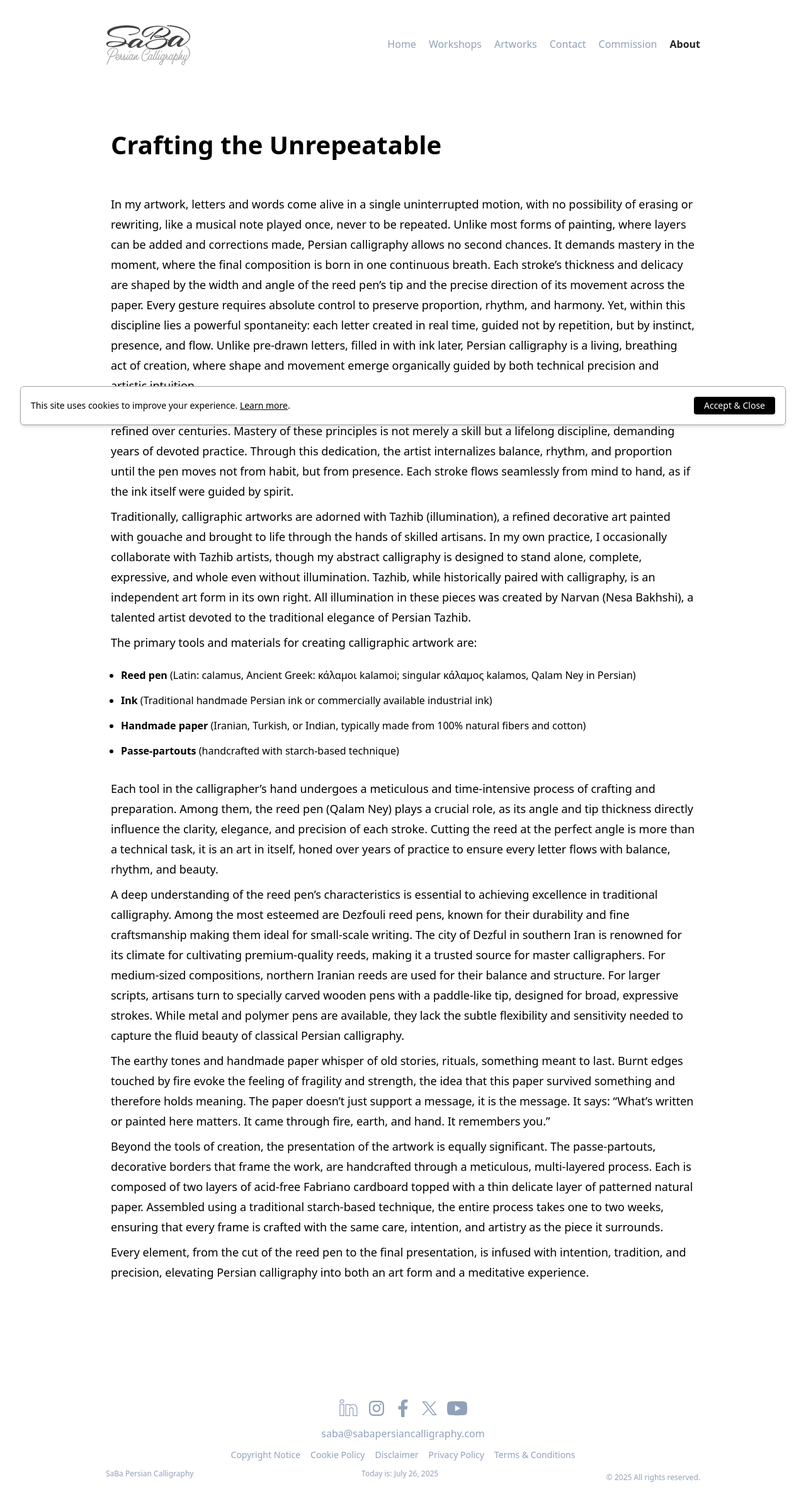
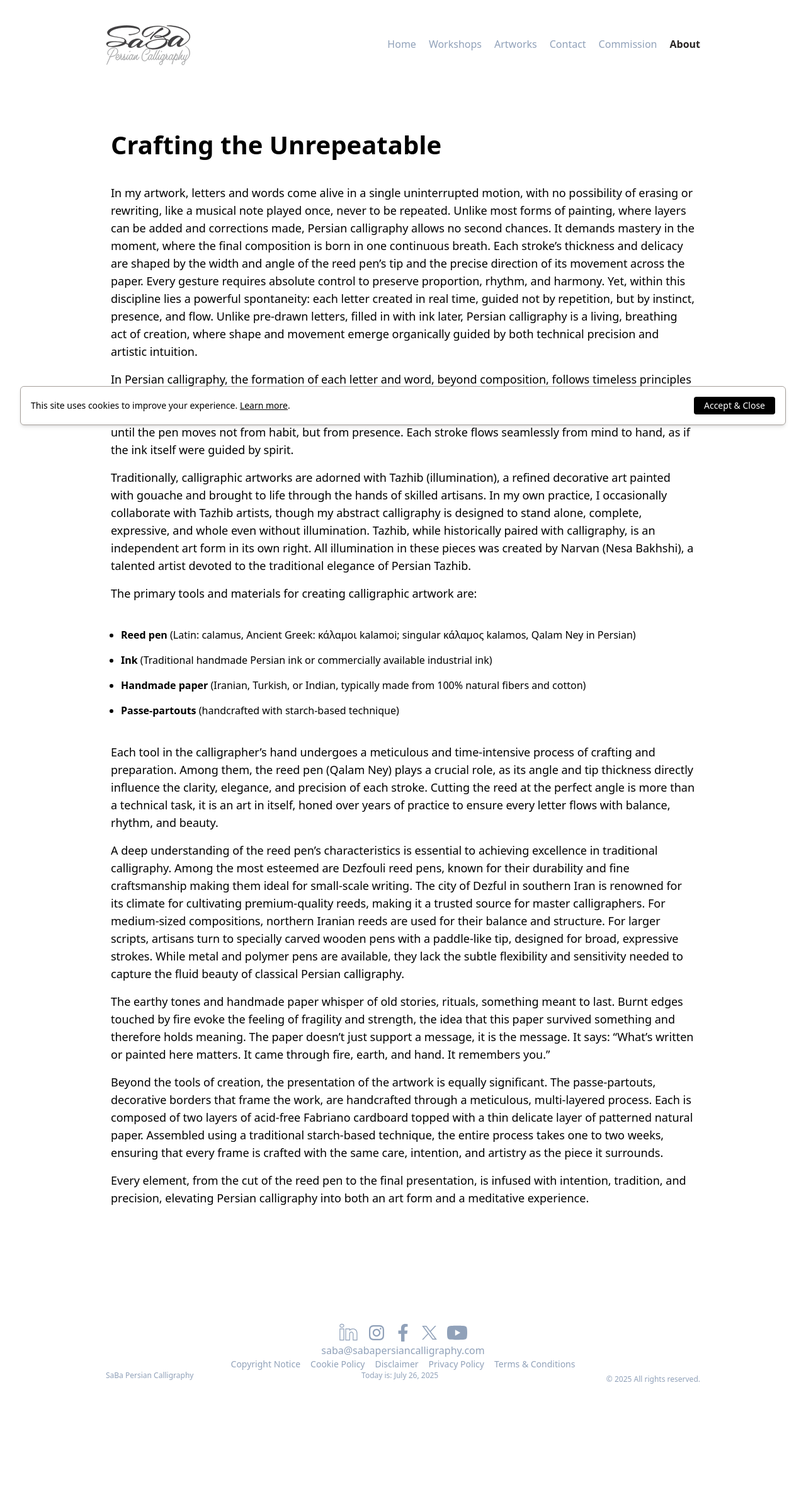
Before and after one commit to sabaPersianCalligraphy/spc, a Jekyll site: the page built from about/method-and-materials/index.html, in a window 1280 px wide. Shown: the whole page at 63% size. Built offline with Jekyll 4.4.1, drawn with Linux system fonts in a browser that asks for light colours; some web fonts are replaced; after the commit the page ends 2224 px from its top, so only the background shows below that.

Commit message:
edit space

```diff
--- a/_includes/footer.html
+++ b/_includes/footer.html
@@ -1,4 +1,4 @@
-<div class="container w-full px-2 space-y-3" style="gap: 1.5rem;">
+<div class="container w-full px-2 gap-y-3" style="gap: 1.5rem;">
     <!-- Social links -->
     <div class="flex flex-wrap items-center justify-center w-full gap-x-4">
 
--- a/_includes/header.html
+++ b/_includes/header.html
@@ -42,7 +42,7 @@
             <button
                 @mouseenter="aboutOpen = true"
                 @mouseleave="aboutOpen = false"
-                class="hover:font-bold hover:text-stone-800 {% if page.url == '/about/saba/' or page.url == '/about/saba-s-artistic-statement/' or page.url == '/about/narvan/' or page.url == '/about/narvan-s-artistic-statement/' or page.url == '/about/persian-calligraphy/' or page.url == '/about/persian-illumination/' or page.url == '/about/method-and-materials/' %} font-bold text-stone-800{% else %}text-slate-400{% endif %}"
+                class="hover:font-bold hover:text-stone-800 {% if page.url == '/about/saba/' or page.url == '/about/saba-s-artist-statement/' or page.url == '/about/narvan/' or page.url == '/about/narvan-s-artist-statement/' or page.url == '/about/persian-calligraphy/' or page.url == '/about/persian-illumination/' or page.url == '/about/method-and-materials/' %} font-bold text-stone-800{% else %}text-slate-400{% endif %}"
                 >
                 About
             </button>
@@ -57,7 +57,7 @@
 
                 <p class="font-semibold text-gray-300">SaBa</p>
                 <a href="/about/saba/" class="transition duration-150 ease-in-out text-slate-400 hover:font-bold hover:text-stone-800 hover:scale-110 block px-4 py-2 text-sm text-slate-600 {% if page.url == '/about/saba/' %} font-bold text-stone-800{% endif %}">SaBa</a>
-                <a href="/about/saba-s-artistic-statement/" class="transition duration-150 ease-in-out text-slate-400 hover:font-bold hover:text-stone-800 hover:scale-110 block px-4 py-2 text-sm text-slate-600 {% if page.url == '/about/saba-s-artistic-statement/' %} font-bold text-stone-800{% endif %}">Artist Statement</a>
+                <a href="/about/saba-s-artist-statement/" class="transition duration-150 ease-in-out text-slate-400 hover:font-bold hover:text-stone-800 hover:scale-110 block px-4 py-2 text-sm text-slate-600 {% if page.url == '/about/saba-s-artist-statement/' %} font-bold text-stone-800{% endif %}">Artist Statement</a>
                 <a href="/about/method-and-materials/" class="transition duration-150 ease-in-out text-slate-400 hover:font-bold hover:text-stone-800 hover:scale-110 block px-4 py-2 text-sm text-slate-600 {% if page.url == '/about/method-and-materials/' %} font-bold text-stone-800{% endif %}">Method & Materials</a>
 
                 <hr>
@@ -65,7 +65,7 @@
                 <p class="font-semibold text-gray-300">Narvan</p>
 
                 <a href="/about/narvan/" class="transition duration-150 ease-in-out text-slate-400 hover:font-bold hover:text-stone-800 hover:scale-110 block px-4 py-2 text-sm text-slate-600 {% if page.url == '/about/narvan/' %} font-bold text-stone-800{% endif %}">Narvan</a>
-                <a href="/about/narvan-s-artistic-statement/" class="transition duration-150 ease-in-out text-slate-400 hover:font-bold hover:text-stone-800 hover:scale-110 block px-4 py-2 text-sm text-slate-600 {% if page.url == '/about/narvan-s-artistic-statement/' %} font-bold text-stone-800{% endif %}">Artist Statement</a>
+                <a href="/about/narvan-s-artist-statement/" class="transition duration-150 ease-in-out text-slate-400 hover:font-bold hover:text-stone-800 hover:scale-110 block px-4 py-2 text-sm text-slate-600 {% if page.url == '/about/narvan-s-artist-statement/' %} font-bold text-stone-800{% endif %}">Artist Statement</a>
                 <hr>
                 <a href="/about/persian-calligraphy/" class="transition duration-150 ease-in-out text-slate-400 hover:font-bold hover:text-stone-800 hover:scale-110 block px-4 py-2 text-sm text-slate-600 {% if page.url == '/about/persian-calligraphy/' %} font-bold text-stone-800{% endif %}">Persian Calligraphy</a>
                 <a href="/about/persian-illumination/" class="transition duration-150 ease-in-out text-slate-400 hover:font-bold hover:text-stone-800 hover:scale-110 block px-4 py-2 text-sm text-slate-600 {% if page.url == '/about/persian-illumination/' %} font-bold text-stone-800{% endif %}">Persian Illumination</a>
@@ -147,7 +147,7 @@
             <div class="mt-1">
                 <button
                     @click="aboutOpen = !aboutOpen"
-                    class="w-full text-left px-2 py-2 hover:text-stone-800 {% if page.url == '/about/saba/' or page.url == '/about/saba-s-artistic-statement/' or page.url == '/about/narvan/' or page.url == '/about/narvan-s-artistic-statement/' or page.url == '/about/persian-calligraphy/' or page.url == '/about/persian-illumination/' or page.url == '/about/method-and-materials/' %} font-bold text-stone-800{% else %}text-slate-400{% endif %}"
+                    class="w-full text-left px-2 py-2 hover:text-stone-800 {% if page.url == '/about/saba/' or page.url == '/about/saba-s-artist-statement/' or page.url == '/about/narvan/' or page.url == '/about/narvan-s-artist-statement/' or page.url == '/about/persian-calligraphy/' or page.url == '/about/persian-illumination/' or page.url == '/about/method-and-materials/' %} font-bold text-stone-800{% else %}text-slate-400{% endif %}"
                 >
                     About
                 </button>
@@ -159,12 +159,12 @@
                 >
                     <p class="font-semibold text-gray-300">SaBa</p>
                         <a href="/about/saba/" class="block px-2 py-1 text-slate-500 hover:text-stone-800 {% if page.url == '/about/saba/' %} font-bold text-stone-800{% endif %}">SaBa</a>
-                        <a href="/about/saba-s-artistic-statement/" class="block px-2 py-1 text-slate-500 hover:text-stone-800 {% if page.url == '/about/saba-s-artistic-statement/' %} font-bold text-stone-800{% endif %}">Artist Statement</a>
+                        <a href="/about/saba-s-artist-statement/" class="block px-2 py-1 text-slate-500 hover:text-stone-800 {% if page.url == '/about/saba-s-artist-statement/' %} font-bold text-stone-800{% endif %}">Artist Statement</a>
                         <a href="/about/method-and-materials/" class="block px-2 py-1 text-slate-500 hover:text-stone-800 {% if page.url == '/about/method-and-materials/' %} font-bold text-stone-800{% endif %}">Method & Materials</a>
                     <hr>
                     <p class="font-semibold text-gray-300">Narvan</p>
                         <a href="/about/narvan/" class="block px-2 py-1 text-slate-500 hover:text-stone-800 {% if page.url == '/about/narvan/' %} font-bold text-stone-800{% endif %}">Narvan</a>
-                        <a href="/about/narvan-s-artistic-statement/" class="block px-2 py-1 text-slate-500 hover:text-stone-800 {% if page.url == '/about/about/narvan-s-artistic-statement/' %} font-bold text-stone-800{% endif %}">Artist Statement</a>
+                        <a href="/about/narvan-s-artist-statement/" class="block px-2 py-1 text-slate-500 hover:text-stone-800 {% if page.url == '/about/about/narvan-s-artist-statement/' %} font-bold text-stone-800{% endif %}">Artist Statement</a>
                     <hr>
                         <a href="/about/persian-calligraphy/" class="block px-2 py-1 text-slate-500 hover:text-stone-800 {% if page.url == '/about/persian-calligraphy/' %} font-bold text-stone-800{% endif %}">Persian Calligraphy</a>
                         <a href="/about/persian-illumination/" class="block px-2 py-1 text-slate-500 hover:text-stone-800 {% if page.url == '/about/persian-illumination/' %} font-bold text-stone-800{% endif %}">Persian Illumination</a>
--- a/_layouts/artwork.html
+++ b/_layouts/artwork.html
@@ -2,9 +2,9 @@
 layout: default
 ---
 
-<article class="w-full space-y-12">
+<article class="flex flex-col w-full gap-y-12">
     <nav class="text-sm text-left md:text-right" aria-label="Breadcrumb">
-        <ol class="inline-flex p-0 space-x-1 list-none">
+        <ol class="flex p-0 list-none gap-x-1">
             <li>
                 <a href="/" class="transition duration-150 ease-in-out text-slate-400 hover:font-bold hover:text-stone-800 hover:scale-110">Home</a>
                 <span>/</span>
@@ -22,7 +22,7 @@ layout: default
     <h2 class="text-center md:text-left">{{ page.title }}</h2>
 
     <div class="flex flex-col flex-col-reverse items-center h-full md:flex-row">
-        <div class="flex-1 space-y-3">
+        <div class="flex flex-col flex-1 gap-y-3">
             <p class="text-sm text-gray-600">
                 <span class="font-bold text-stone-800">Category:</span>
                 <span>{{ page.category }}</span>
--- a/about/method-and-materials/index.html
+++ b/about/method-and-materials/index.html
@@ -5,16 +5,17 @@ title: Method & Materials
 
 <h2>Crafting the Unrepeatable</h2>
 
-<p style="font-size: 18px; line-height: 32px; padding-top: 3rem;">
+<div class="flex flex-col mt-8 gap-y-4">
+  <p class="text-lg">
   In my artwork, letters and words come alive in a single uninterrupted motion, with no possibility of erasing or rewriting,  like a musical note played once, never to be repeated. Unlike most forms of painting, where layers can be added and corrections made, Persian calligraphy allows no second chances. It demands mastery in the moment, where the final composition is born in one continuous breath. Each stroke’s thickness and delicacy are shaped by the width and angle of the reed pen’s tip and the precise direction of its movement across the paper. Every gesture requires absolute control to preserve proportion, rhythm, and harmony. Yet, within this discipline lies a powerful spontaneity: each letter created in real time, guided not by repetition, but by instinct, presence, and flow. Unlike pre-drawn letters, filled in with ink later, Persian calligraphy is a living, breathing act of creation, where shape and movement emerge organically guided by both technical precision and artistic intuition.
   </p>
-<p style="font-size: 18px; line-height: 32px; padding-top: 0.5rem;">
+  <p class="text-lg">
   In Persian calligraphy, the formation of each letter and word, beyond composition, follows timeless principles refined over centuries. Mastery of these principles is not merely a skill but a lifelong discipline, demanding years of devoted practice. Through this dedication, the artist internalizes balance, rhythm, and proportion until the pen moves not from habit, but from presence. Each stroke flows seamlessly from mind to hand, as if the ink itself were guided by spirit.
   </p>
-<p style="font-size: 18px; line-height: 32px; padding-top: 0.5rem;">
+  <p class="text-lg">
   Traditionally, calligraphic artworks are adorned with Tazhib (illumination), a refined decorative art painted with gouache and brought to life through the hands of skilled artisans. In my own practice, I occasionally collaborate with Tazhib artists, though my abstract calligraphy is designed to stand alone, complete, expressive, and whole even without illumination. Tazhib, while historically paired with calligraphy, is an independent art form in its own right. All illumination in these pieces was created by Narvan (Nesa Bakhshi), a talented artist devoted to the traditional elegance of Persian Tazhib.
   </p>
-<p style="font-size: 18px; line-height: 32px; padding-top: 0.5rem;">
+  <p class="text-lg">
   The primary tools and materials for creating calligraphic artwork are:
   </p>
   <ul class="px-4 py-6 space-y-4 text-base list-disc list-outside">
@@ -35,18 +36,19 @@ The primary tools and materials for creating calligraphic artwork are:
       <span>(handcrafted with starch-based technique) </span>
     </li>
   </ul>
-<p style="font-size: 18px; line-height: 32px; padding-top: 0.5rem;">
+  <p class="text-lg">
   Each tool in the calligrapher’s hand undergoes a meticulous and time-intensive process of crafting and preparation. Among them, the reed pen (Qalam Ney) plays a crucial role, as its angle and tip thickness directly influence the clarity, elegance, and precision of each stroke. Cutting the reed at the perfect angle is more than a technical task, it is an art in itself, honed over years of practice to ensure every letter flows with balance, rhythm, and beauty.
   </p>
-<p style="font-size: 18px; line-height: 32px; padding-top: 0.5rem;">
+  <p class="text-lg">
   A deep understanding of the reed pen’s characteristics is essential to achieving excellence in traditional calligraphy. Among the most esteemed are Dezfouli reed pens, known for their durability and fine craftsmanship making them ideal for small-scale writing. The city of Dezful in southern Iran is renowned for its climate for cultivating premium-quality reeds, making it a trusted source for master calligraphers. For medium-sized compositions, northern Iranian reeds are used for their balance and structure. For larger scripts, artisans turn to specially carved wooden pens with a paddle-like tip, designed for broad, expressive strokes. While metal and polymer pens are available, they lack the subtle flexibility and sensitivity needed to capture the fluid beauty of classical Persian calligraphy.
   </p>
-<p style="font-size: 18px; line-height: 32px; padding-top: 0.5rem;">
+  <p class="text-lg">
   The earthy tones and handmade paper whisper of old stories, rituals, something meant to last. Burnt edges touched by fire evoke the feeling of fragility and strength, the idea that this paper survived something and therefore holds meaning. The paper doesn’t just support a message, it is the message. It says: “What’s written or painted here matters. It came through fire, earth, and hand. It remembers you.”
   </p>
-<p style="font-size: 18px; line-height: 32px; padding-top: 0.5rem;">
+  <p class="text-lg">
   Beyond the tools of creation, the presentation of the artwork is equally significant. The passe-partouts, decorative borders that frame the work, are handcrafted through a meticulous, multi-layered process. Each is composed of two layers of acid-free Fabriano cardboard topped with a thin delicate layer of patterned natural paper. Assembled using a traditional starch-based technique, the entire process takes one to two weeks, ensuring that every frame is crafted with the same care, intention, and artistry as the piece it surrounds.
   </p>
-<p style="font-size: 18px; line-height: 32px; padding-top: 0.5rem;">
+  <p class="text-lg">
   Every element, from the cut of the reed pen to the final presentation, is infused with intention, tradition, and precision, elevating Persian calligraphy into both an art form and a meditative experience.
   </p>
+</div>
--- a/about/saba/index.html
+++ b/about/saba/index.html
@@ -5,7 +5,7 @@ title: About SaBa
 
 <h3>A Life in Lines and Layers</h3>
 
-<div class="mt-8 space-y-3">
+<div class="flex flex-col mt-8 gap-y-4">
     <p class="text-lg">
     SaBa’s passion for calligraphy began in childhood, tracing the elegant curves of Nastaʿlīq from books and copying their forms with devotion. Her formal journey began in high school, when she enrolled in the Iranian Calligraphers Association in Mashhad and studied under master calligraphers. She earned her Momtaz (distinction) diploma in 1999 after four years of dedicated training, and continued to participate in advanced courses and exhibitions, deepening her mastery.
     </p>
--- a/sitemap.xml
+++ b/sitemap.xml
@@ -7,11 +7,11 @@
 
   <!-- Static pages -->
   <url><loc>https://sabapersiancalligraphy.com/about/narvan/</loc></url>
-  <url><loc>https://sabapersiancalligraphy.com/about/narvan-s-artistic-statement/</loc></url>
+  <url><loc>https://sabapersiancalligraphy.com/about/narvan-s-artist-statement/</loc></url>
   <url><loc>https://sabapersiancalligraphy.com/about/persian-calligraphy/</loc></url>
   <url><loc>https://sabapersiancalligraphy.com/about/persian-illumination/</loc></url>
   <url><loc>https://sabapersiancalligraphy.com/about/saba/</loc></url>
-  <url><loc>https://sabapersiancalligraphy.com/about/saba-s-artistic-statement/</loc></url>
+  <url><loc>https://sabapersiancalligraphy.com/about/saba-s-artist-statement/</loc></url>
   <url><loc>https://sabapersiancalligraphy.com/commission/</loc></url>
   <url><loc>https://sabapersiancalligraphy.com/contact/</loc></url>
   <url><loc>https://sabapersiancalligraphy.com/copyright/</loc></url>
```
Also changed, not shown: about/saba-s-artist-statement/index.html (added, +26 -0 lines), about/saba-s-artistic-statement/index.html (deleted, +0 -29 lines), about/narvan-s-artist-statement/index.html (renamed from about/narvan-s-artistic-statement/index.html). Lines whose indentation alone changed are shown as unchanged.
